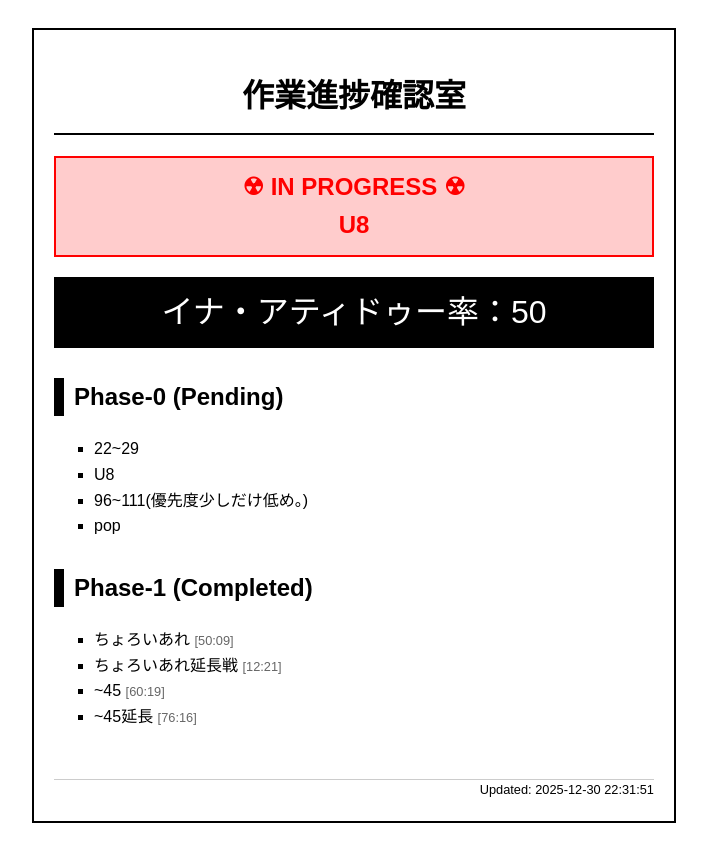
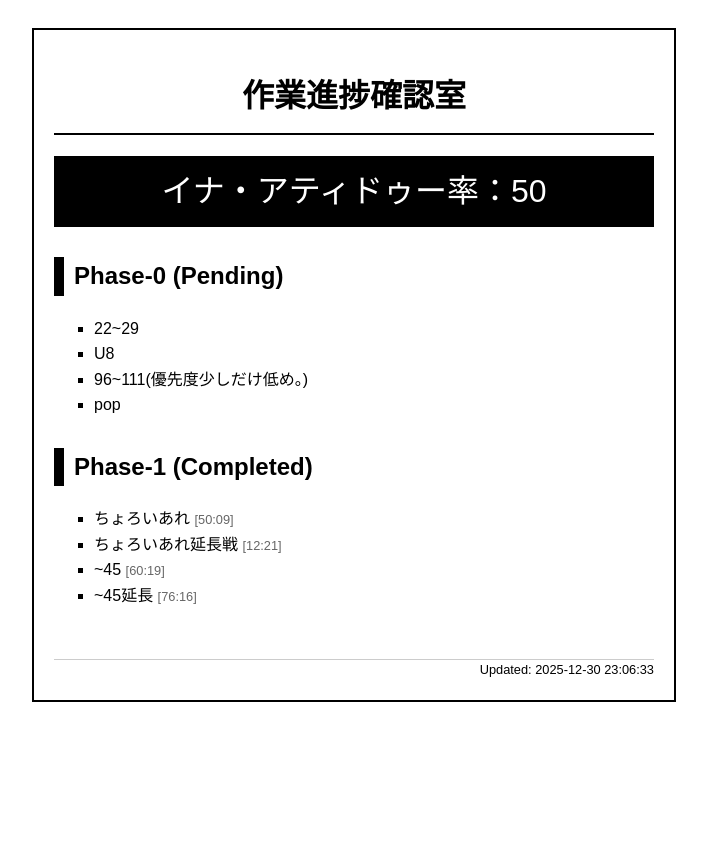
Before and after one commit to xapaQ/todo, a plain HTML site: page index.html in a window 1280 px wide. Shown: the whole page, without its empty margins (286-993 px from the left). After the commit the page ends 800 px from the top, so only its background shows below. Drawn offline with Linux system fonts and the light colour scheme.

Commit message:
Update ToDo Status

```diff
--- a/index.html
+++ b/index.html
@@ -20,11 +20,6 @@
                     <h1>作業進捗確認室</h1>
 
 
-                    <div style="background-color: #ffcccc; color: red; padding: 10px; border: 2px solid red; margin-bottom: 20px; text-align: center;">
-                        <h2 style="margin:0; border:none; padding:0;">☢ IN PROGRESS ☢</h2>
-                        <div style="font-size: 1.5em; font-weight: bold;">U8</div>
-                    </div>
-
 
                     <div class="rate">イナ・アティドゥー率：50</div>
                     <div class="section">
@@ -35,7 +30,7 @@
                         <h2>Phase-1 (Completed)</h2>
                         <ul><li>ちょろいあれ <span style='font-size:0.8em; color:#666;'>[50:09]</span></li><li>ちょろいあれ延長戦 <span style='font-size:0.8em; color:#666;'>[12:21]</span></li><li>~45 <span style='font-size:0.8em; color:#666;'>[60:19]</span></li><li>~45延長 <span style='font-size:0.8em; color:#666;'>[76:16]</span></li></ul>
                     </div>
-                    <footer>Updated: 2025-12-30 22:31:51</footer>
+                    <footer>Updated: 2025-12-30 23:06:33</footer>
                 </div>
             </body>
             </html>
```
